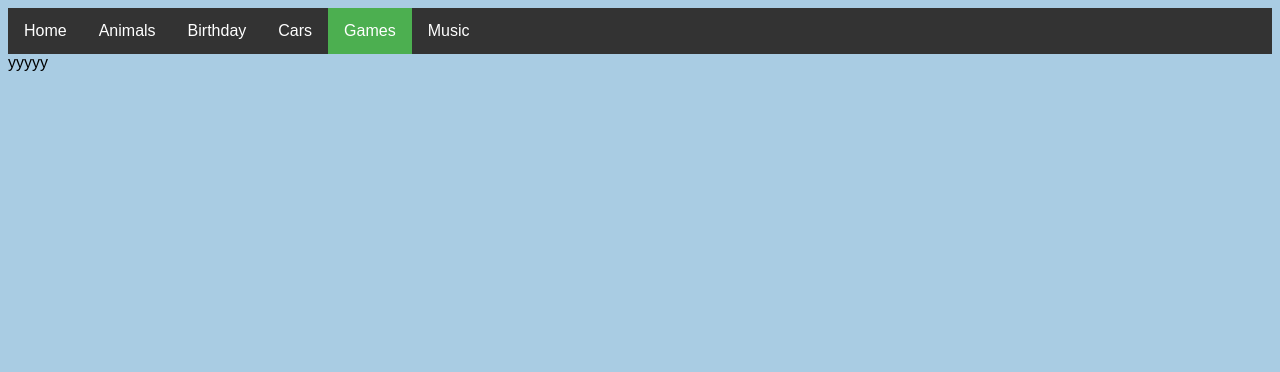
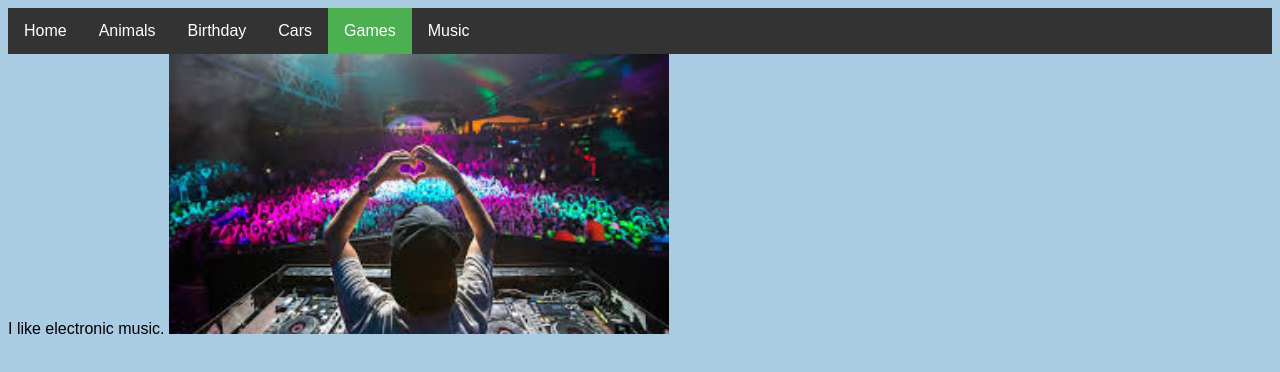
Before and after one commit to pepe10/Jose_UCLASOC2, a plain HTML site: page games.html in a window 1280 px wide. Drawn offline with Linux system fonts and the light colour scheme.

Commit message:
DJ update

```diff
--- a/games.html
+++ b/games.html
@@ -52,7 +52,7 @@
   <li><a class="active" href="games.html">Games</a>
   <li><a href="music.html">Music</a></li>
 </ul>
-
-yyyyy
+I like electronic music.
+<img src = "dj.jpeg">
 </body>
 </html>
```
Also changed, not shown: dj.jpeg (added).
